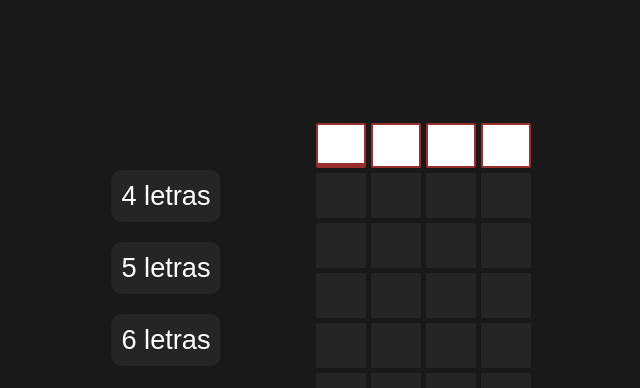
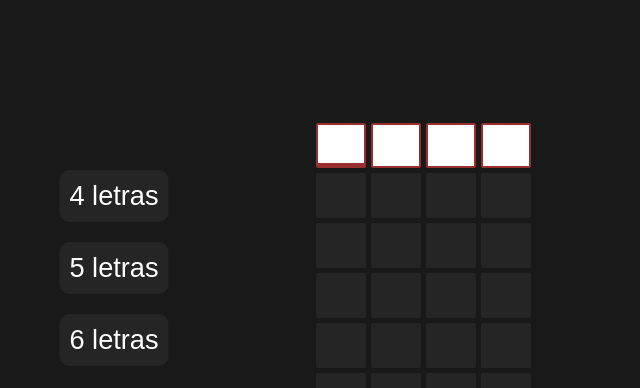
Before and after one commit to eduardo-lucio/vocabulo, a plain HTML site: page termo1/4letter.html in a window 1280 px wide. Shown: the part 132-520 px from the top of the page, without its empty margins (214-854 px from the left). Drawn offline with Linux system fonts and the light colour scheme.

```diff
--- a/termo1/style.css
+++ b/termo1/style.css
@@ -29,7 +29,7 @@
     position: absolute;
     transform: translate(-50%, -50%);
     top: 50%;
-    left: 0;
+    left: -10%;
     display: flex;
     flex-flow: column nowrap;
 }
```
